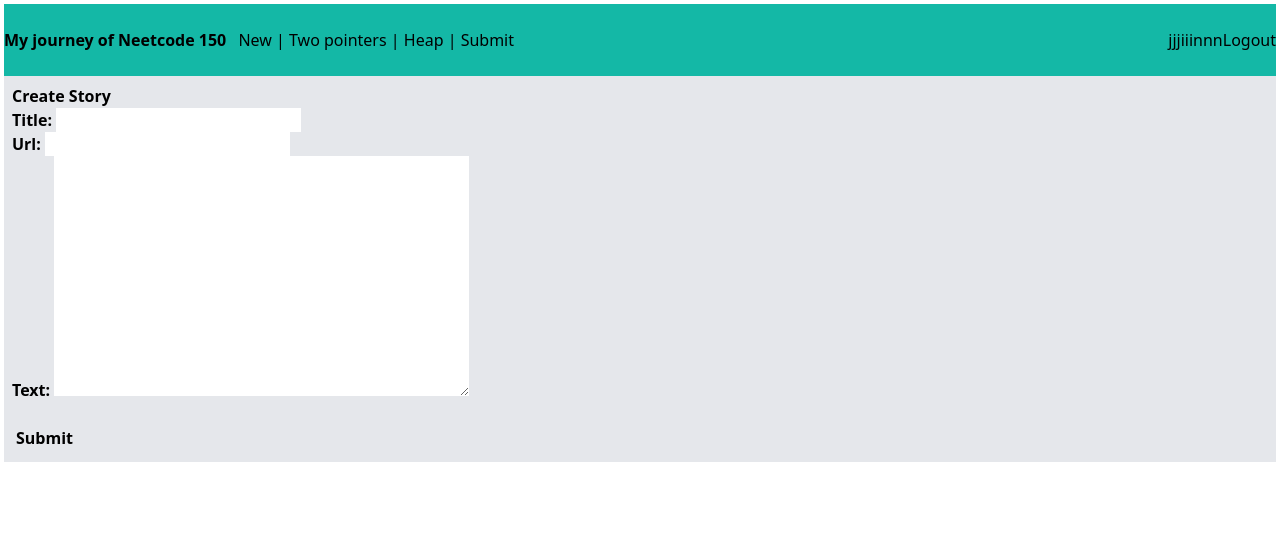
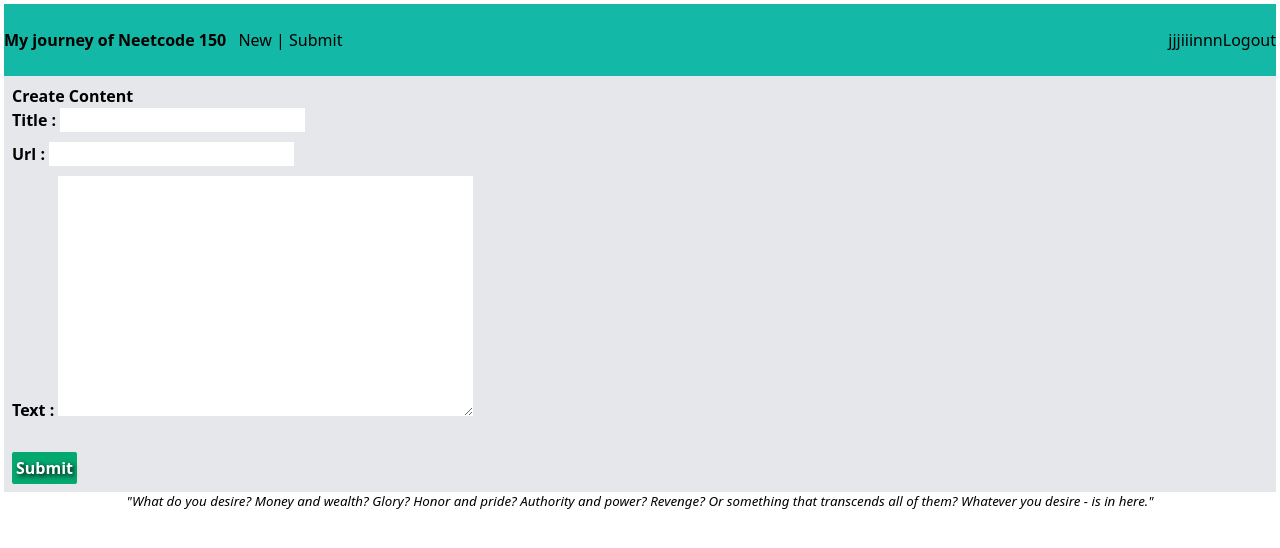
Before and after one commit to BiChong-Jin/Leetcode-Tracker-Blog, a Django app: page /creat/ in a window 1280 px wide. Shown: the top 548 px of the page. Run offline with Django 5.2, Linux system fonts and the light colour scheme; a user stored in the database is signed in; some libraries are stand-ins or nearby versions.

Commit message:
add css style

```diff
--- a/djangoforum/core/templates/core/base.html
+++ b/djangoforum/core/templates/core/base.html
@@ -12,8 +12,8 @@
                 <div>
                     <a href="{% url 'core:index' %}" class="mr-2 font-bold"> My journey of Neetcode 150  </a>
                     <a href="{% url 'core:new' %}"> New |</a>
-                    <a href="#"> Two pointers |</a>
-                    <a href="#"> Heap |</a>
+                    <!-- <a href="#"> Two pointers |</a>
+                    <a href="#"> Heap |</a> -->
                     <a href="{% url 'story:creat' %}"> Submit </a>
                 </div>
 
@@ -34,7 +34,11 @@
                 {% endblock %}
             </main>
             <footer>
-
+                <div>
+                    <p class="" style="text-align: center; font-style:italic; font-weight: lighter; font-size: smaller;">
+                        "What do you desire? Money and wealth? Glory? Honor and pride? Authority and power? Revenge? Or something that transcends all of them? Whatever you desire - is in here."
+                    </p>
+                </div>
             </footer>
             </div>
     </body>
--- a/djangoforum/story/templates/story/creat.html
+++ b/djangoforum/story/templates/story/creat.html
@@ -1,18 +1,34 @@
 {% extends 'core/base.html' %}
 
-{% block title %} Create Story {% endblock %}
+{% block title %} Create Content {% endblock %}
 
 {% block content%}
+    <style>
+        .button{
+            text-shadow: 2px 2px 5px black;
+        }
+    </style>
+
     <div class="p-2 bg-gray-200 font-bold">
         <h1>
-           Create Story
+           Create Content
         </h1>
         <form method="post" action=".">
          {% csrf_token %}
 
-         {{form.as_p}}
+         <!-- {{form.as_p}} -->
 
-         <button class="mt-5 p-1 rounded-sm border-gray-500">Submit</button>
+        <div style="margin-bottom: 10px;">
+            Title : {{ form.title }}
+        </div>
+        <div style="margin-bottom: 10px;">
+            Url : {{ form.url }}
+        </div>
+        <div style="margin-bottom: 10px;">
+            Text : {{ form.text }}
+        </div>
+
+         <button class="mt-5 p-1 rounded-sm button" style="background-color: rgb(5, 169, 112); color: white;">Submit</button>
         </form>
     </div>
 
```
Also changed, not shown: djangoforum/story/templates/story/detail.html (+12 -3 lines).
